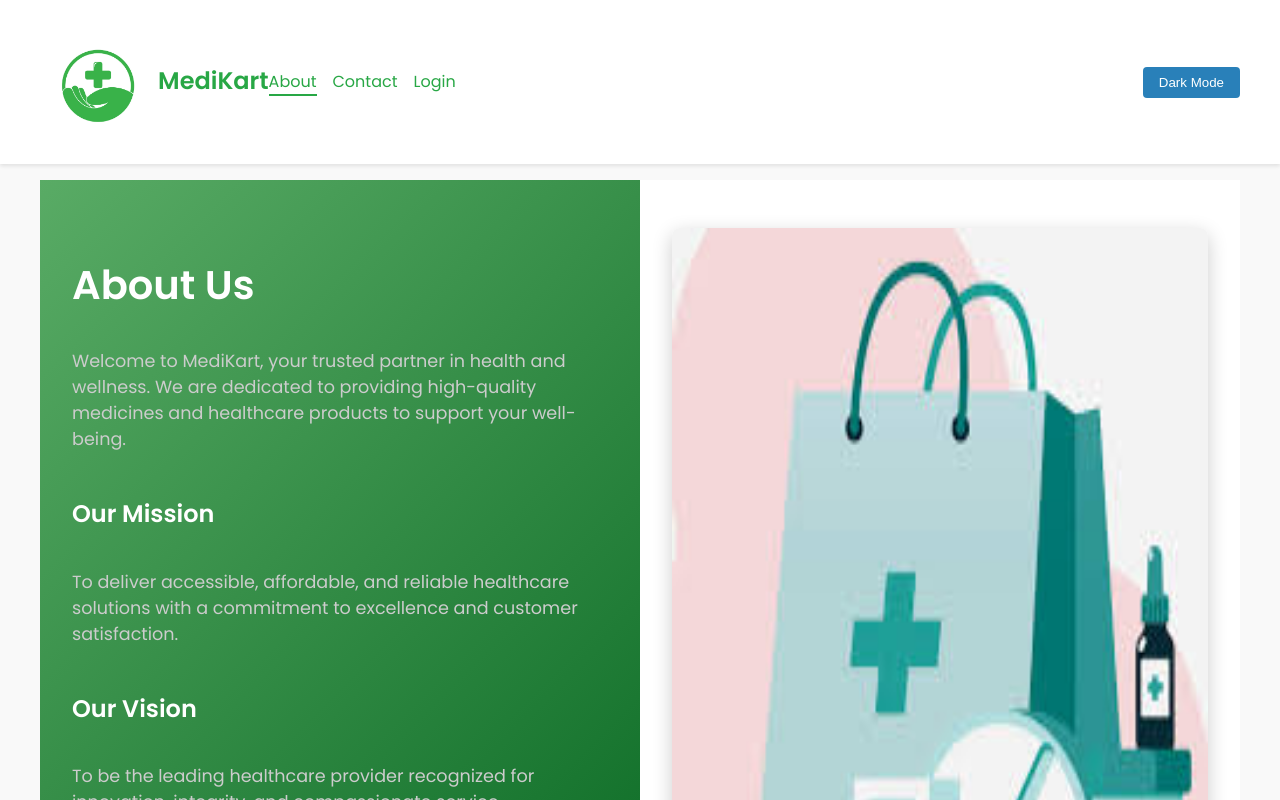
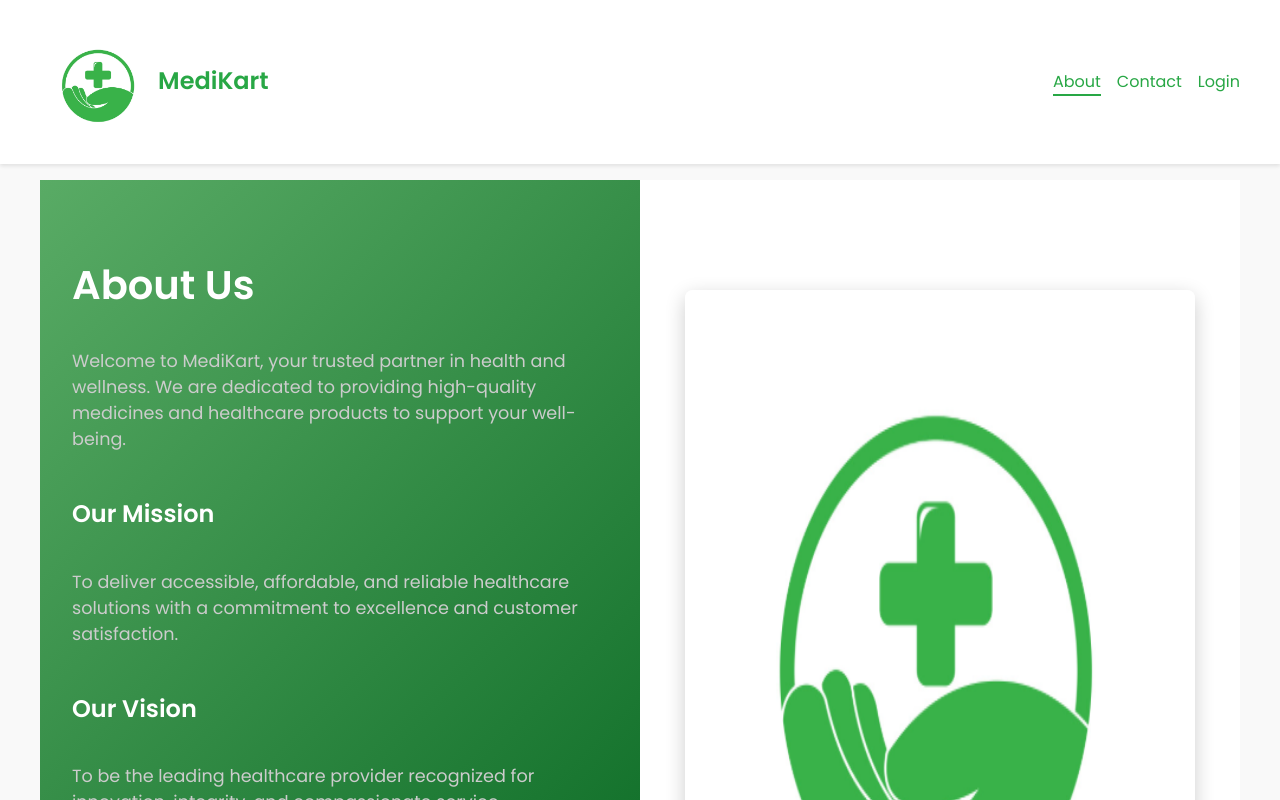
Before and after one commit to apoorva0777/MediKart-Project, a React (Vite) app in the folder medikart-frontend/: page /about in a window 1280 px wide. Shown: the top 800 px of the page. Built offline with nearby package versions, Linux system fonts and the light colour scheme.

Commit message:
enhanced about page

```diff
--- a/medikart-frontend/src/components/layout/Header.jsx
+++ b/medikart-frontend/src/components/layout/Header.jsx
@@ -31,6 +31,21 @@ const Header = () => {
             <span className="logo-text">MediKart</span>
           </Link>
         </div>
+        <div className="right-controls">
+          {/* <button
+            onClick={toggleTheme}
+            style={{
+              padding: '8px 16px',
+              backgroundColor: 'var(--button-bg-color)',
+              color: 'var(--button-text-color)',
+              border: 'none',
+              borderRadius: '4px',
+              cursor: 'pointer',
+            }}
+            aria-label="Toggle light/dark theme"
+          >
+            {theme === 'light' ? 'Dark Mode' : 'Light Mode'}
+          </button> */}
           <nav className={`nav ${mobileMenuOpen ? 'open' : ''}`}>
             {['/', '/about', '/contact', '/login', '/register'].includes(location.pathname) && (
               <>
@@ -67,23 +82,9 @@ const Header = () => {
               </>
             )}
           </nav>
+        </div>
         <button className="mobile-menu-toggle" onClick={toggleMobileMenu}>
           {mobileMenuOpen ? 'Close' : 'Menu'}
-        </button>
-        <button
-          onClick={toggleTheme}
-          style={{
-            marginLeft: 'auto',
-            padding: '8px 16px',
-            backgroundColor: 'var(--button-bg-color)',
-            color: 'var(--button-text-color)',
-            border: 'none',
-            borderRadius: '4px',
-            cursor: 'pointer',
-          }}
-          aria-label="Toggle light/dark theme"
-        >
-          {theme === 'light' ? 'Dark Mode' : 'Light Mode'}
         </button>
       </div>
     </header>
--- a/medikart-frontend/src/components/pages/AboutPage.css
+++ b/medikart-frontend/src/components/pages/AboutPage.css
@@ -43,8 +43,8 @@
 }
 
 .about-right img {
-  max-width: 100%;
+  max-width: 95%;
   border-radius: 8px;
   box-shadow: 0 6px 20px rgba(0,0,0,0.2);
-  height: 100%;
+  height: 85%;
 }
--- a/medikart-frontend/src/components/pages/AboutPage.jsx
+++ b/medikart-frontend/src/components/pages/AboutPage.jsx
@@ -1,6 +1,6 @@
 import React from 'react'
 import './AboutPage.css'
-import medImage from '../../assets/med.jpg'
+import medImage from '../../assets/logo.png'
 
 const AboutPage = () => {
   return (
```
Lines whose indentation alone changed are shown as unchanged.
